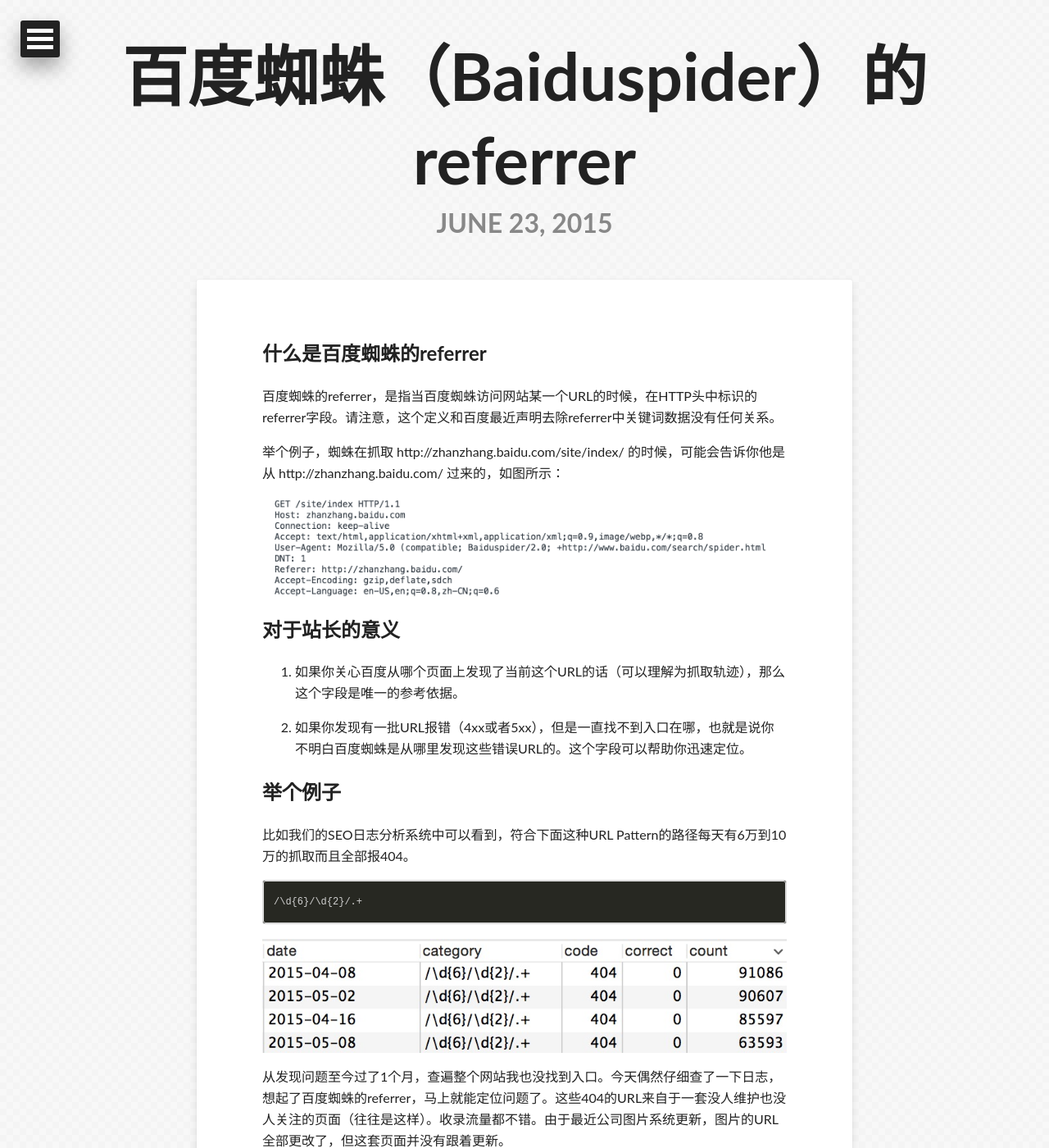
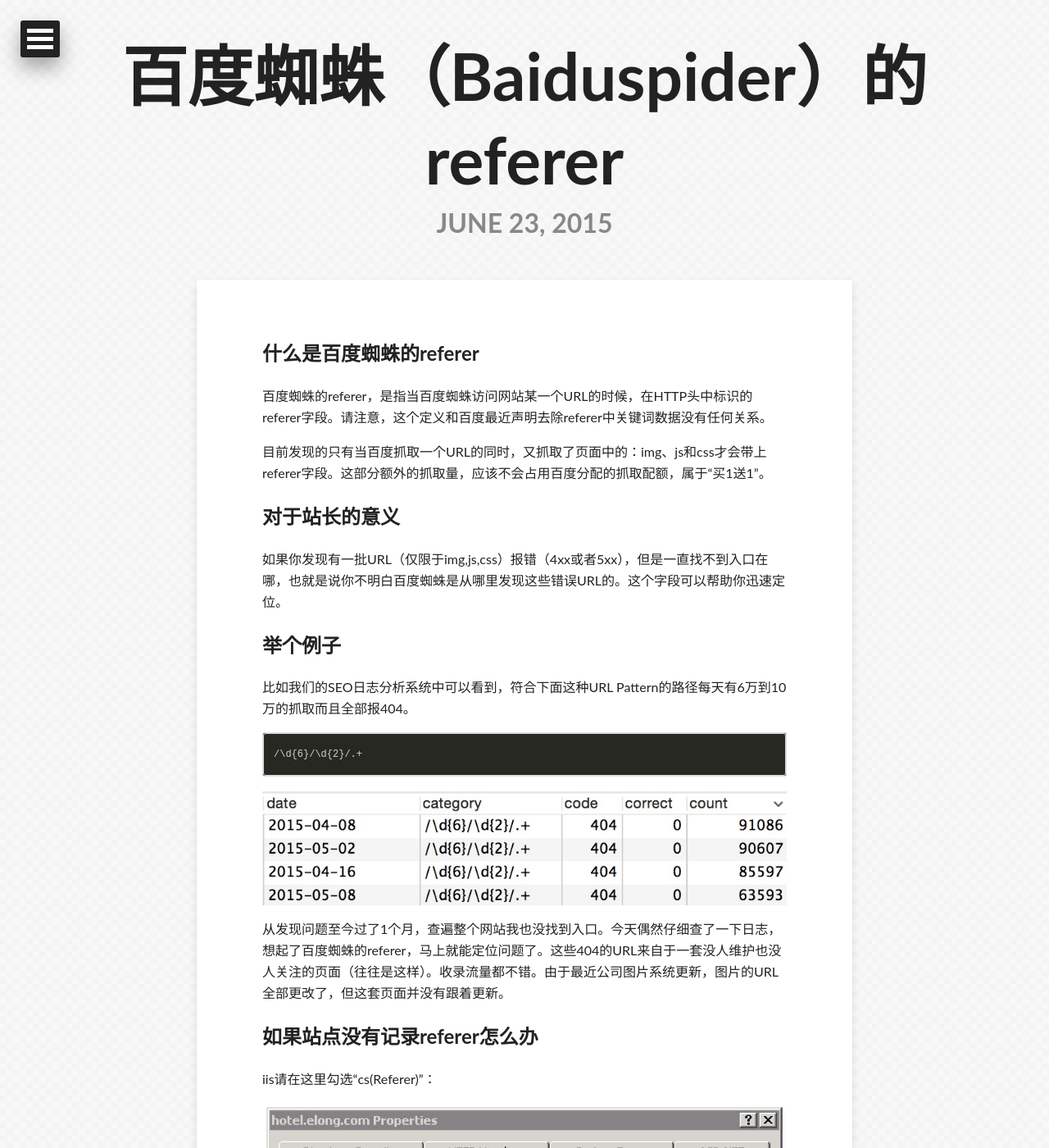
Before and after one commit to apyixiang/apyixiang.github.io, a Jekyll site: the page built from _posts/2015-06-23-baidu-spider-referrer.markdown, in a window 1280 px wide and 1400 px high. Shown: the whole window at 82% size. Built offline with Jekyll 4.4.1, drawn with Linux system fonts in a browser that asks for light colours; some web fonts are replaced; Markdown is read by kramdown in place of the engine named in the settings; comment, search, counter and statistics services are not loaded; some of the changed text lies outside the part shown.

Commit message:
add logging options of nginx iis apache

````diff
--- a/_posts/2015-06-23-baidu-spider-referrer.markdown
+++ b/_posts/2015-06-23-baidu-spider-referrer.markdown
@@ -1,28 +1,24 @@
 ---
 layout: post
-title: "百度蜘蛛（Baiduspider）的referrer"
+title: "百度蜘蛛（Baiduspider）的referer"
 date: 2015-06-23 14:02
 comments: true
 categories: seo
-tags: [SEO,referrer,spider,baidu]
+tags: [SEO,referer,spider,baidu]
 ---
 
 
-什么是百度蜘蛛的referrer
+什么是百度蜘蛛的referer
 ------------------
 
-百度蜘蛛的referrer，是指当百度蜘蛛访问网站某一个URL的时候，在HTTP头中标识的referrer字段。请注意，这个定义和百度最近声明去除referrer中关键词数据没有任何关系。
+百度蜘蛛的referer，是指当百度蜘蛛访问网站某一个URL的时候，在HTTP头中标识的referer字段。请注意，这个定义和百度最近声明去除referer中关键词数据没有任何关系。
 
-举个例子，蜘蛛在抓取 http://zhanzhang.baidu.com/site/index/ 的时候，可能会告诉你他是从 http://zhanzhang.baidu.com/ 过来的，如图所示：
-
-![百度蜘蛛referrer的定义](/images/baiduspider_referrer_header.png)
+目前发现的只有当百度抓取一个URL的同时，又抓取了页面中的：img、js和css才会带上referer字段。这部分额外的抓取量，应该不会占用百度分配的抓取配额，属于“买1送1”。
 
 对于站长的意义
 ---------------
 
-1. 如果你关心百度从哪个页面上发现了当前这个URL的话（可以理解为抓取轨迹），那么这个字段是唯一的参考依据。
-
-1. 如果你发现有一批URL报错（4xx或者5xx），但是一直找不到入口在哪，也就是说你不明白百度蜘蛛是从哪里发现这些错误URL的。这个字段可以帮助你迅速定位。
+如果你发现有一批URL（仅限于img,js,css）报错（4xx或者5xx），但是一直找不到入口在哪，也就是说你不明白百度蜘蛛是从哪里发现这些错误URL的。这个字段可以帮助你迅速定位。
 
 举个例子
 ------------
@@ -35,10 +31,36 @@
 
 ![日志统计中的404]({{ site.url }}/images/baiduspider_referrer.png)
 
-从发现问题至今过了1个月，查遍整个网站我也没找到入口。今天偶然仔细查了一下日志，想起了百度蜘蛛的referrer，马上就能定位问题了。这些404的URL来自于一套没人维护也没人关注的页面（往往是这样）。收录流量都不错。由于最近公司图片系统更新，图片的URL全部更改了，但这套页面并没有跟着更新。
+从发现问题至今过了1个月，查遍整个网站我也没找到入口。今天偶然仔细查了一下日志，想起了百度蜘蛛的referer，马上就能定位问题了。这些404的URL来自于一套没人维护也没人关注的页面（往往是这样）。收录流量都不错。由于最近公司图片系统更新，图片的URL全部更改了，但这套页面并没有跟着更新。
+
+如果站点没有记录referer怎么办
+--------------
+
+iis请在这里勾选“cs(Referer)”：
+
+![iis-log-1]({{ site.url }}/images/iis-log-1.png)
+![iis-log-2]({{ site.url }}/images/iis-log-2.png)
+
+apache请参考[apache的log配置](http://httpd.apache.org/docs/2.2/logs.html)“Combined Log Format”章节
+
+```
+LogFormat "%h %l %u %t \"%r\" %>s %b \"%{Referer}i\" \"%{User-agent}i\"" combined
+CustomLog log/access_log combined
+```
+
+
+
+Nginx请参考[nginx的log配置](http://wiki.nginx.org/NginxHttpLogModule#log_format)
+
+```
+log_format combined '$remote_addr - $remote_user [$time_local]  '
+                    '"$request" $status $body_bytes_sent '
+                    '"$http_referer" "$http_user_agent"';
+```
 
 结束语
 -----------
 
 * 很多SEO问题并不是立即致命的，所以没有及时解决，流量就像蚂蚁啃大象一样一点一点啃掉了。
 * 系统性的知识积累还是会在关键时刻发挥作用的。
+* 感谢飞鹰对本文的修正。
````
Also changed, not shown: images/iis-log-1.png (added), images/iis-log-2.png (added).
